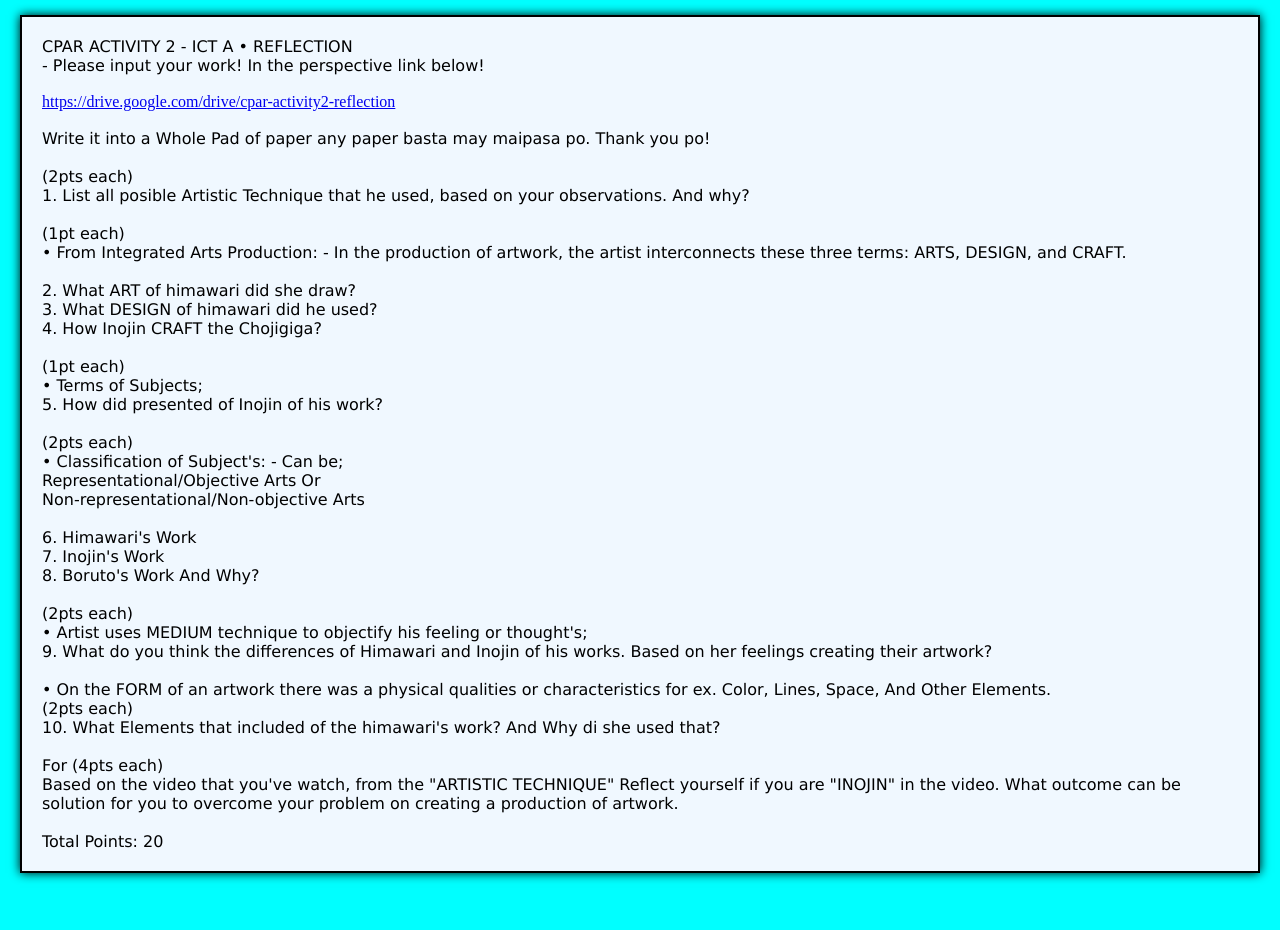
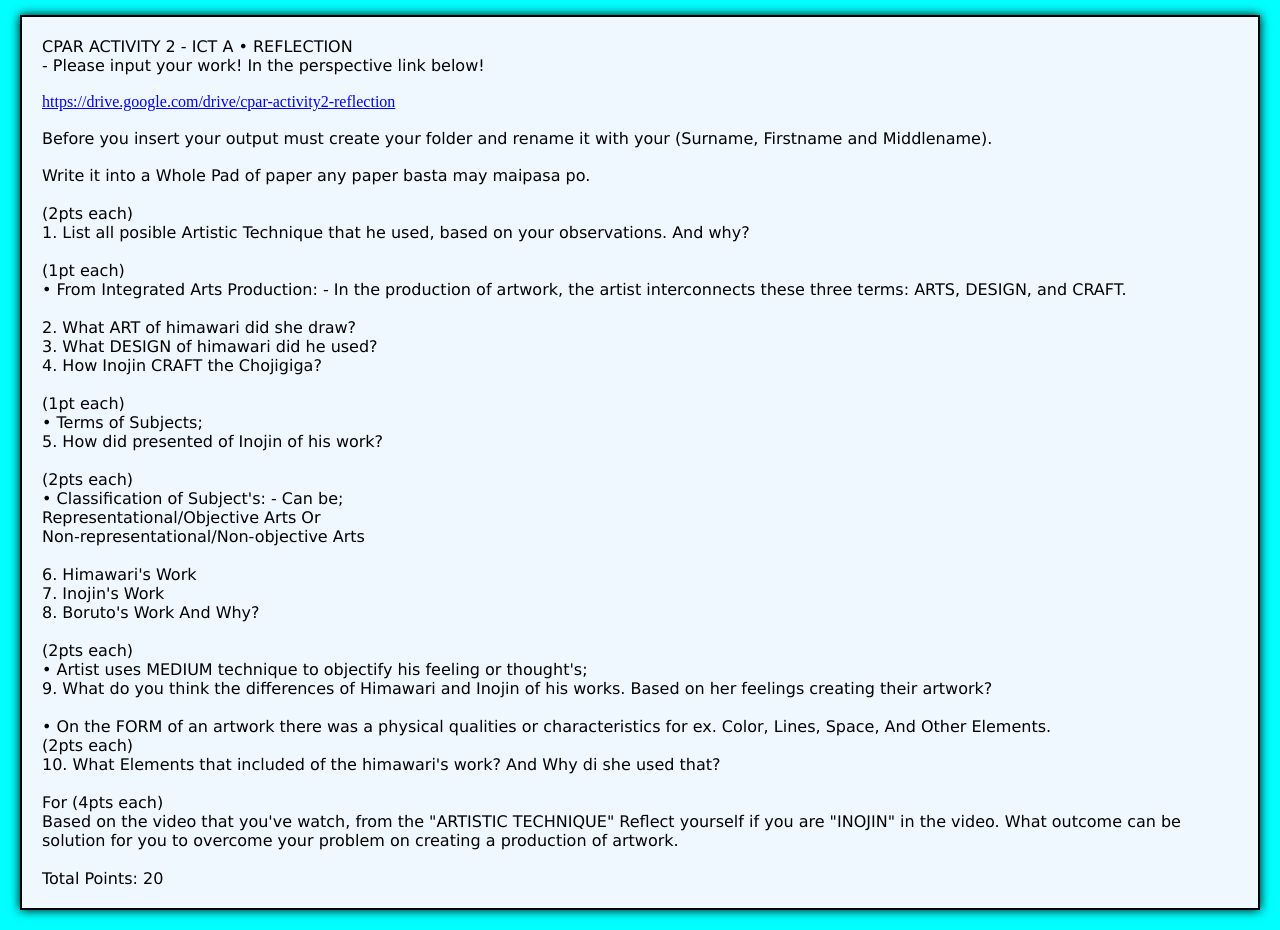
Before and after one commit to Dontb2/Activity2ReflectionCPAR, a plain HTML site: page index.html in a window 1280 px wide. Shown: the part 700-1630 px from the top of the page. Before the commit the page ends 1593 px from the top, so only its background shows below. Drawn offline with Linux system fonts and the light colour scheme.

Commit message:
Update index.html

```diff
--- a/index.html
+++ b/index.html
@@ -65,10 +65,11 @@
 <div class="span">
 <span>CPAR ACTIVITY 2 - ICT A • REFLECTION
     <br>- Please input your work! In the perspective link below!</span><br>
-    <br><a href="https://drive.google.com/drive/folders/1OEoZOX6ls0X7eao3hIh98mVqcWisUEo8?usp=drive_link">https://drive.google.com/drive/cpar-activity2-reflection</a><br><br>
+    <br><a href="https://drive.google.com/drive/folders/1OEoZOX6ls0X7eao3hIh98mVqcWisUEo8?usp=drive_link">https://drive.google.com/drive/cpar-activity2-reflection</a><br>
 
-
-            <span>Write it into a Whole Pad of paper any paper basta may maipasa po. Thank you po!<br>
+<br><span>Before you insert your output must create your folder and rename it with your (Surname, Firstname and Middlename).</span>
+<br><br>
+            <span>Write it into a Whole Pad of paper any paper basta may maipasa po.<br>
                 <br>
                 (2pts each)<br>
                 1. List all posible Artistic Technique that he used, based on your observations. And why?<br><br>
```
